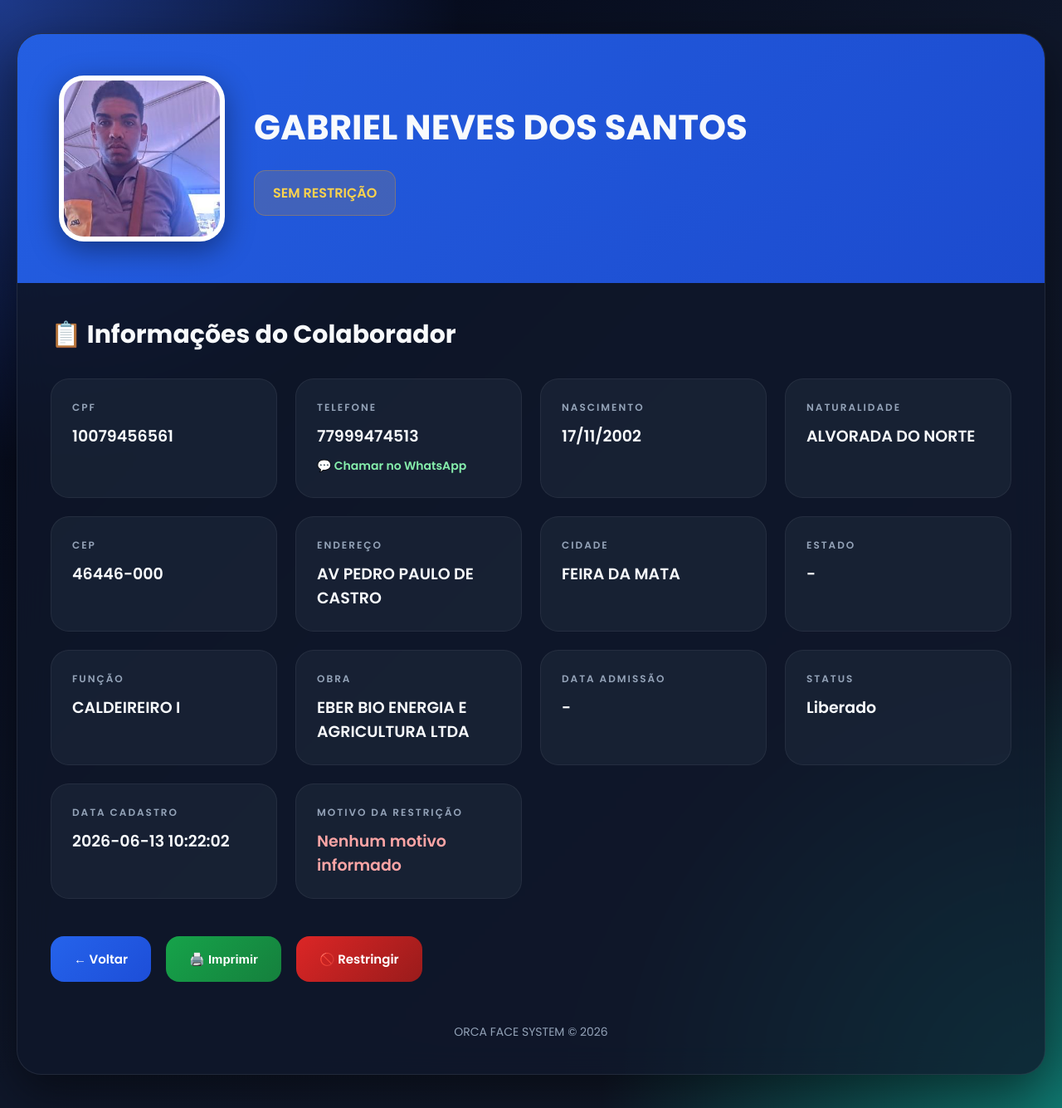
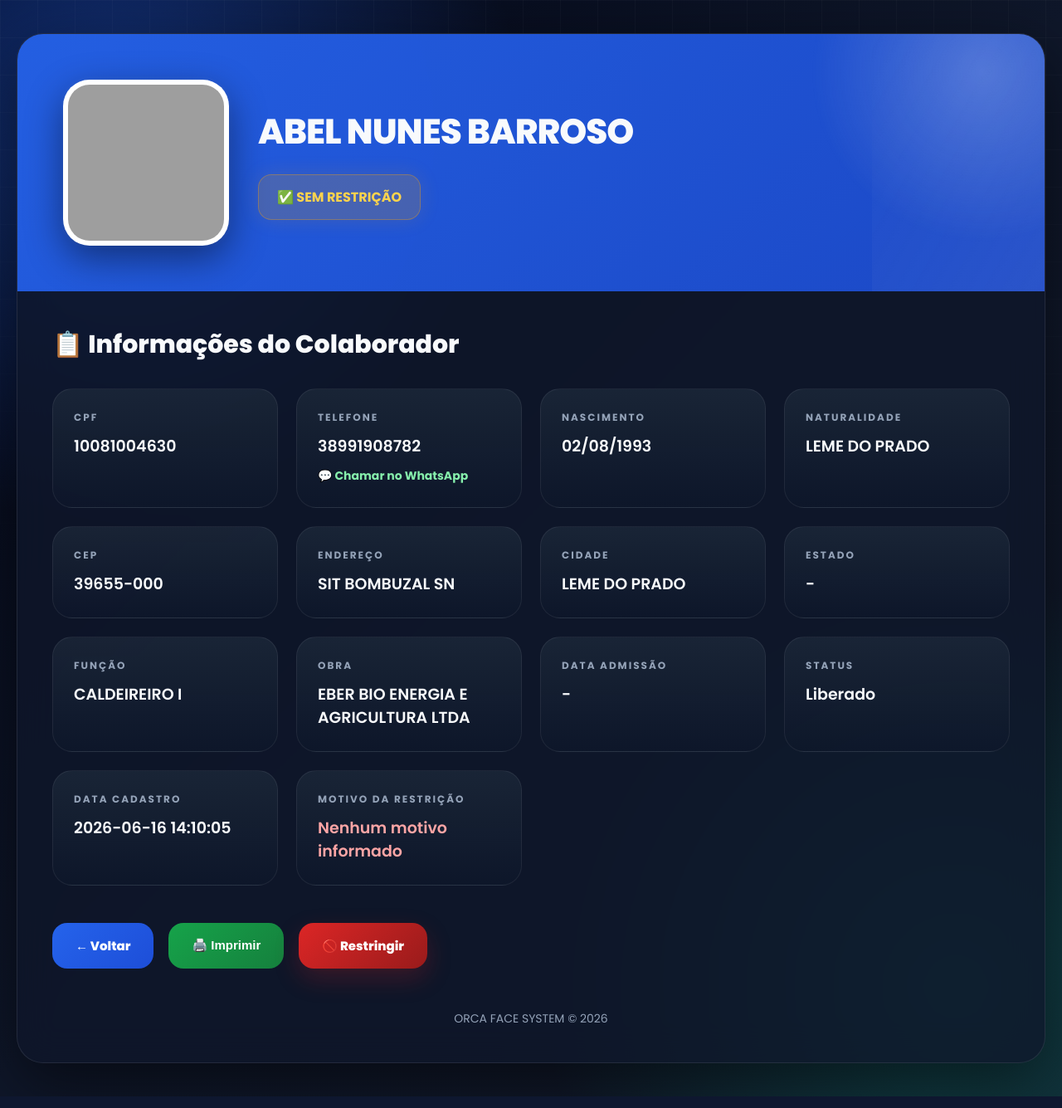
Before and after one commit to rhamon590/Listanegra, a Flask app: page /colaborador/96 in a window 1280 px wide. Shown: the whole page at 83% size. Run offline with Flask 3, Linux system fonts and the light colour scheme; a user stored in the database is signed in; grey boxes are pictures that could not be loaded.

Commit message:
Update colaborador.html

```diff
--- a/templates/colaborador.html
+++ b/templates/colaborador.html
@@ -1,19 +1,14 @@
 <!DOCTYPE html>
 <html lang="pt-br">
-
 <head>
-
 <meta charset="UTF-8">
 <meta name="viewport" content="width=device-width, initial-scale=1.0">
-
 <title>Ficha do Colaborador</title>
 
 <link rel="preconnect" href="https://fonts.googleapis.com">
-
-<link href="https://fonts.googleapis.com/css2?family=Poppins:wght@300;400;500;600;700&display=swap" rel="stylesheet">
+<link href="https://fonts.googleapis.com/css2?family=Poppins:wght@300;400;500;600;700;800&display=swap" rel="stylesheet">
 
 <style>
-
 *{
     margin:0;
     padding:0;
@@ -21,349 +16,385 @@
 }
 
 :root{
-
     --bg:#020617;
     --card:#0f172a;
     --card2:#111827;
-
     --blue:#3b82f6;
     --blue2:#2563eb;
-
     --green:#22c55e;
     --red:#ef4444;
     --yellow:#f59e0b;
-
     --text:#f8fafc;
     --muted:#94a3b8;
+    --border:rgba(255,255,255,.09);
 }
 
 body{
-
     font-family:'Poppins',sans-serif;
-
     background:
-    radial-gradient(circle at top left,#1e3a8a 0%,transparent 30%),
-    radial-gradient(circle at bottom right,#0f766e 0%,transparent 30%),
+    radial-gradient(circle at 10% 10%,rgba(37,99,235,.45),transparent 30%),
+    radial-gradient(circle at 90% 90%,rgba(15,118,110,.45),transparent 30%),
     linear-gradient(135deg,#020617,#0f172a,#111827);
-
     min-height:100vh;
-
     padding:40px 20px;
-
     color:var(--text);
-
     overflow-x:hidden;
 }
 
+body::before{
+    content:"";
+    position:fixed;
+    inset:0;
+    background-image:
+    linear-gradient(rgba(255,255,255,.035) 1px, transparent 1px),
+    linear-gradient(90deg,rgba(255,255,255,.035) 1px, transparent 1px);
+    background-size:45px 45px;
+    mask-image:linear-gradient(to bottom,rgba(0,0,0,.8),transparent);
+    pointer-events:none;
+}
+
 .card{
-
     max-width:1300px;
-
     margin:auto;
-
-    background:rgba(15,23,42,0.75);
-
-    backdrop-filter:blur(18px);
-
-    border:1px solid rgba(255,255,255,0.08);
-
-    border-radius:30px;
-
+    background:rgba(15,23,42,0.78);
+    backdrop-filter:blur(22px);
+    border:1px solid var(--border);
+    border-radius:32px;
     overflow:hidden;
-
-    box-shadow:
-    0 20px 60px rgba(0,0,0,0.5);
+    box-shadow:0 25px 80px rgba(0,0,0,.55);
+    animation:entradaCard .8s ease both;
 }
 
 .header{
-
     position:relative;
-
-    padding:50px;
-
-    background:
-    linear-gradient(
-    135deg,
-    rgba(37,99,235,0.95),
-    rgba(29,78,216,0.95));
-
+    padding:55px;
+    background:linear-gradient(135deg,rgba(37,99,235,.95),rgba(29,78,216,.9));
     overflow:hidden;
 }
 
+.header::before{
+    content:"";
+    position:absolute;
+    width:450px;
+    height:450px;
+    background:radial-gradient(circle,rgba(255,255,255,.22),transparent 65%);
+    right:-150px;
+    top:-180px;
+    animation:flutuar 7s ease-in-out infinite;
+}
+
+.header::after{
+    content:"";
+    position:absolute;
+    inset:0;
+    background:linear-gradient(120deg,transparent,rgba(255,255,255,.13),transparent);
+    transform:translateX(-100%);
+    animation:brilhoHeader 4s infinite;
+}
+
 .topo{
-
+    position:relative;
+    z-index:2;
     display:flex;
-
     align-items:center;
-
     gap:35px;
-
     flex-wrap:wrap;
 }
 
 .foto{
-
     width:200px;
     height:200px;
-
     object-fit:cover;
-
-    border-radius:30px;
-
-    border:6px solid rgba(255,255,255,0.95);
-
+    border-radius:32px;
+    border:6px solid rgba(255,255,255,.95);
     background:white;
-
-    box-shadow:
-    0 10px 35px rgba(0,0,0,0.4);
+    box-shadow:0 15px 45px rgba(0,0,0,.45);
+    animation:fotoPulse 2.4s infinite;
 }
 
 .dados-principais{
-
     flex:1;
 }
 
 .nome{
-
     font-size:42px;
-
-    font-weight:700;
-
+    font-weight:800;
     margin-bottom:20px;
+    letter-spacing:-1px;
+    animation:subir .7s ease both;
 }
 
 .status{
-
     display:inline-flex;
-
     align-items:center;
-
     gap:10px;
-
     padding:14px 22px;
-
-    border-radius:14px;
-
+    border-radius:16px;
     font-size:16px;
-
-    font-weight:600;
+    font-weight:700;
+    animation:subir .9s ease both;
 }
 
 .status-ok{
-
-    background:rgba(34,197,94,0.15);
-
+    background:rgba(34,197,94,.18);
     color:#86efac;
-
-    border:1px solid rgba(34,197,94,0.3);
+    border:1px solid rgba(34,197,94,.35);
+    box-shadow:0 0 25px rgba(34,197,94,.15);
 }
 
 .status-bloq{
-
-    background:rgba(239,68,68,0.15);
-
-    color:#fca5a5;
-
-    border:1px solid rgba(239,68,68,0.3);
+    background:rgba(239,68,68,.18);
+    color:#fecaca;
+    border:1px solid rgba(239,68,68,.4);
+    box-shadow:0 0 30px rgba(239,68,68,.25);
+    animation:pulseBloq 1.6s infinite;
 }
 
 .status-admissao{
-
-    background:rgba(245,158,11,0.15);
-
+    background:rgba(245,158,11,.18);
     color:#fcd34d;
-
-    border:1px solid rgba(245,158,11,0.3);
+    border:1px solid rgba(245,158,11,.35);
+    box-shadow:0 0 25px rgba(245,158,11,.14);
 }
 
 .conteudo{
-
-    padding:40px;
+    padding:42px;
 }
 
 .titulo-secao{
-
     font-size:30px;
-
-    font-weight:700;
-
+    font-weight:800;
     margin-bottom:30px;
+    display:flex;
+    align-items:center;
+    gap:12px;
 }
 
 .info{
-
     display:grid;
-
-    grid-template-columns:
-    repeat(auto-fit,minmax(260px,1fr));
-
+    grid-template-columns:repeat(auto-fit,minmax(260px,1fr));
     gap:22px;
 }
 
 .box{
+    background:linear-gradient(180deg,rgba(30,41,59,.76),rgba(15,23,42,.75));
+    border:1px solid rgba(255,255,255,.07);
+    border-radius:24px;
+    padding:25px;
+    transition:.35s;
+    position:relative;
+    overflow:hidden;
+    animation:aparecer .7s ease both;
+}
 
-    background:rgba(30,41,59,0.65);
+.box:nth-child(1){animation-delay:.05s;}
+.box:nth-child(2){animation-delay:.10s;}
+.box:nth-child(3){animation-delay:.15s;}
+.box:nth-child(4){animation-delay:.20s;}
+.box:nth-child(5){animation-delay:.25s;}
+.box:nth-child(6){animation-delay:.30s;}
+.box:nth-child(7){animation-delay:.35s;}
+.box:nth-child(8){animation-delay:.40s;}
+.box:nth-child(9){animation-delay:.45s;}
+.box:nth-child(10){animation-delay:.50s;}
+.box:nth-child(11){animation-delay:.55s;}
+.box:nth-child(12){animation-delay:.60s;}
+.box:nth-child(13){animation-delay:.65s;}
+.box:nth-child(14){animation-delay:.70s;}
 
-    border:1px solid rgba(255,255,255,0.06);
+.box::before{
+    content:"";
+    position:absolute;
+    inset:0;
+    background:linear-gradient(120deg,transparent,rgba(255,255,255,.08),transparent);
+    transform:translateX(-120%);
+    transition:.6s;
+}
 
-    border-radius:22px;
-
-    padding:25px;
-
-    transition:0.35s;
+.box:hover::before{
+    transform:translateX(120%);
 }
 
 .box:hover{
-
-    transform:translateY(-6px);
-
-    border-color:rgba(59,130,246,0.4);
-
-    box-shadow:
-    0 15px 35px rgba(37,99,235,0.15);
+    transform:translateY(-7px) scale(1.01);
+    border-color:rgba(59,130,246,.45);
+    box-shadow:0 18px 40px rgba(37,99,235,.17);
 }
 
 .titulo{
-
     color:var(--muted);
-
     font-size:12px;
-
     text-transform:uppercase;
-
     letter-spacing:2px;
-
     margin-bottom:12px;
-
-    font-weight:600;
+    font-weight:700;
 }
 
 .valor{
-
     font-size:19px;
-
     font-weight:600;
-
     line-height:1.5;
-
     word-break:break-word;
 }
 
 .motivo{
-
     color:#fca5a5;
 }
 
 .whatsapp{
+    margin-top:10px;
+    display:inline-flex;
+    align-items:center;
+    gap:8px;
+    text-decoration:none;
+    color:#86efac;
+    font-size:14px;
+    font-weight:700;
+    transition:.25s;
+}
 
-    margin-top:10px;
-
-    display:inline-flex;
-
-    align-items:center;
-
-    gap:8px;
-
-    text-decoration:none;
-
-    color:#86efac;
-
-    font-size:14px;
-
-    font-weight:600;
+.whatsapp:hover{
+    color:#bbf7d0;
+    transform:translateX(4px);
 }
 
 .acoes{
-
     margin-top:45px;
-
     display:flex;
-
     gap:18px;
-
     flex-wrap:wrap;
 }
 
 .btn{
+    padding:16px 28px;
+    border:none;
+    border-radius:18px;
+    cursor:pointer;
+    text-decoration:none;
+    color:white;
+    font-size:15px;
+    font-weight:800;
+    transition:.35s;
+    display:flex;
+    align-items:center;
+    gap:10px;
+    position:relative;
+    overflow:hidden;
+}
 
-    padding:16px 28px;
+.btn::before{
+    content:"";
+    position:absolute;
+    inset:0;
+    background:linear-gradient(120deg,transparent,rgba(255,255,255,.22),transparent);
+    transform:translateX(-120%);
+    transition:.6s;
+}
 
-    border:none;
-
-    border-radius:16px;
-
-    cursor:pointer;
-
-    text-decoration:none;
-
-    color:white;
-
-    font-size:15px;
-
-    font-weight:600;
-
-    transition:0.35s;
-
-    display:flex;
-
-    align-items:center;
-
-    gap:10px;
+.btn:hover::before{
+    transform:translateX(120%);
 }
 
 .btn:hover{
-
-    transform:translateY(-3px);
+    transform:translateY(-4px);
 }
 
 .btn-voltar{
-
-    background:
-    linear-gradient(
-    135deg,
-    #2563eb,
-    #1d4ed8);
+    background:linear-gradient(135deg,#2563eb,#1d4ed8);
 }
 
 .btn-imprimir{
-
-    background:
-    linear-gradient(
-    135deg,
-    #16a34a,
-    #15803d);
+    background:linear-gradient(135deg,#16a34a,#15803d);
 }
 
 .btn-restringir{
-
-    background:
-    linear-gradient(
-    135deg,
-    #dc2626,
-    #991b1b);
+    background:linear-gradient(135deg,#dc2626,#991b1b);
+    box-shadow:0 12px 30px rgba(220,38,38,.22);
 }
 
 .btn-liberar{
-
-    background:
-    linear-gradient(
-    135deg,
-    #f59e0b,
-    #d97706);
+    background:linear-gradient(135deg,#f59e0b,#d97706);
 }
 
 .footer{
-
     margin-top:50px;
-
     text-align:center;
-
     color:var(--muted);
-
     font-size:14px;
 }
 
+@keyframes entradaCard{
+    from{
+        opacity:0;
+        transform:translateY(35px) scale(.98);
+    }
+    to{
+        opacity:1;
+        transform:translateY(0) scale(1);
+    }
+}
+
+@keyframes aparecer{
+    from{
+        opacity:0;
+        transform:translateY(25px);
+    }
+    to{
+        opacity:1;
+        transform:translateY(0);
+    }
+}
+
+@keyframes subir{
+    from{
+        opacity:0;
+        transform:translateY(20px);
+    }
+    to{
+        opacity:1;
+        transform:translateY(0);
+    }
+}
+
+@keyframes fotoPulse{
+    0%,100%{
+        box-shadow:0 15px 45px rgba(0,0,0,.45),0 0 0 rgba(255,255,255,0);
+    }
+    50%{
+        box-shadow:0 15px 45px rgba(0,0,0,.45),0 0 35px rgba(255,255,255,.35);
+    }
+}
+
+@keyframes brilhoHeader{
+    100%{
+        transform:translateX(100%);
+    }
+}
+
+@keyframes flutuar{
+    0%,100%{
+        transform:translateY(0);
+    }
+    50%{
+        transform:translateY(25px);
+    }
+}
+
+@keyframes pulseBloq{
+    0%,100%{
+        transform:scale(1);
+        box-shadow:0 0 20px rgba(239,68,68,.2);
+    }
+    50%{
+        transform:scale(1.03);
+        box-shadow:0 0 45px rgba(239,68,68,.45);
+    }
+}
+
 @media(max-width:768px){
+    body{
+        padding:18px;
+    }
 
     .header{
         padding:35px 25px;
@@ -418,53 +480,21 @@ body{
 <div class="card">
 
     <div class="header">
-
         <div class="topo">
 
-            {% if c.foto %}
-
-            <img
-            class="foto"
-            src="{{ c.foto }}">
-
-            {% else %}
-
-            <img
-            class="foto"
-            src="https://cdn-icons-png.flaticon.com/512/149/149071.png">
-
-            {% endif %}
+            <img class="foto" src="/static/fotos/10081004630.jpg">
 
             <div class="dados-principais">
-
                 <div class="nome">
-                    {{ c.nome }}
+                    ABEL NUNES BARROSO
                 </div>
 
-                {% if c.restrito %}
-
-                <div class="status status-bloq">
-                    🚫 COLABORADOR RESTRITO
+                <div class="status status-admissao">
+                    ✅ SEM RESTRIÇÃO
                 </div>
-
-                {% elif c.pre_admissao == 'Em análise' %}
-
-                <div class="status status-admissao">
-                     SEM RESTRIÇÃO
-                </div>
-
-                {% else %}
-
-                <div class="status status-ok">
-                    ✅ COLABORADOR LIBERADO
-                </div>
-
-                {% endif %}
-
             </div>
 
         </div>
-
     </div>
 
     <div class="conteudo">
@@ -477,96 +507,79 @@ body{
 
             <div class="box">
                 <div class="titulo">CPF</div>
-                <div class="valor">{{ c.cpf or '-' }}</div>
+                <div class="valor">10081004630</div>
             </div>
 
             <div class="box">
                 <div class="titulo">Telefone</div>
-
                 <div class="valor">
-
-                    {{ c.telefone or '-' }}
-
-                    {% if c.telefone %}
-
+                    38991908782
                     <br>
-
-                    <a
-                    class="whatsapp"
-                    href="https://wa.me/55{{ c.telefone }}"
-                    target="_blank">
-
+                    <a class="whatsapp" href="https://wa.me/5538991908782" target="_blank">
                         💬 Chamar no WhatsApp
-
                     </a>
-
-                    {% endif %}
-
                 </div>
             </div>
 
             <div class="box">
                 <div class="titulo">Nascimento</div>
-                <div class="valor">{{ c.data_nascimento or '-' }}</div>
+                <div class="valor">02/08/1993</div>
             </div>
 
             <div class="box">
                 <div class="titulo">Naturalidade</div>
-                <div class="valor">{{ c.naturalidade or '-' }}</div>
+                <div class="valor">LEME DO PRADO</div>
             </div>
 
             <div class="box">
                 <div class="titulo">CEP</div>
-                <div class="valor">{{ c.cep or '-' }}</div>
+                <div class="valor">39655-000</div>
             </div>
 
             <div class="box">
                 <div class="titulo">Endereço</div>
-                <div class="valor">{{ c.endereco or '-' }}</div>
+                <div class="valor">SIT BOMBUZAL SN</div>
             </div>
 
             <div class="box">
                 <div class="titulo">Cidade</div>
-                <div class="valor">{{ c.cidade or '-' }}</div>
+                <div class="valor">LEME DO PRADO</div>
             </div>
 
             <div class="box">
                 <div class="titulo">Estado</div>
-                <div class="valor">{{ c.estado or '-' }}</div>
+                <div class="valor">-</div>
             </div>
 
             <div class="box">
                 <div class="titulo">Função</div>
-                <div class="valor">{{ c.funcao or '-' }}</div>
+                <div class="valor">CALDEIREIRO I</div>
             </div>
 
             <div class="box">
                 <div class="titulo">Obra</div>
-                <div class="valor">{{ c.obra or '-' }}</div>
+                <div class="valor">EBER BIO ENERGIA E AGRICULTURA LTDA</div>
             </div>
 
             <div class="box">
                 <div class="titulo">Data Admissão</div>
-                <div class="valor">{{ c.data_admissao or '-' }}</div>
+                <div class="valor">-</div>
             </div>
 
             <div class="box">
                 <div class="titulo">Status</div>
-                <div class="valor">{{ c.status or 'Liberado' }}</div>
+                <div class="valor">Liberado</div>
             </div>
 
             <div class="box">
                 <div class="titulo">Data Cadastro</div>
-                <div class="valor">{{ c.data_cadastro or '-' }}</div>
+                <div class="valor">2026-06-16 14:10:05</div>
             </div>
 
             <div class="box">
                 <div class="titulo">Motivo da Restrição</div>
-
                 <div class="valor motivo">
-
-                    {{ c.motivo or 'Nenhum motivo informado' }}
-
+                    Nenhum motivo informado
                 </div>
             </div>
 
```
Also changed, not shown: other parts of templates/colaborador.html (+39 -30 lines).
